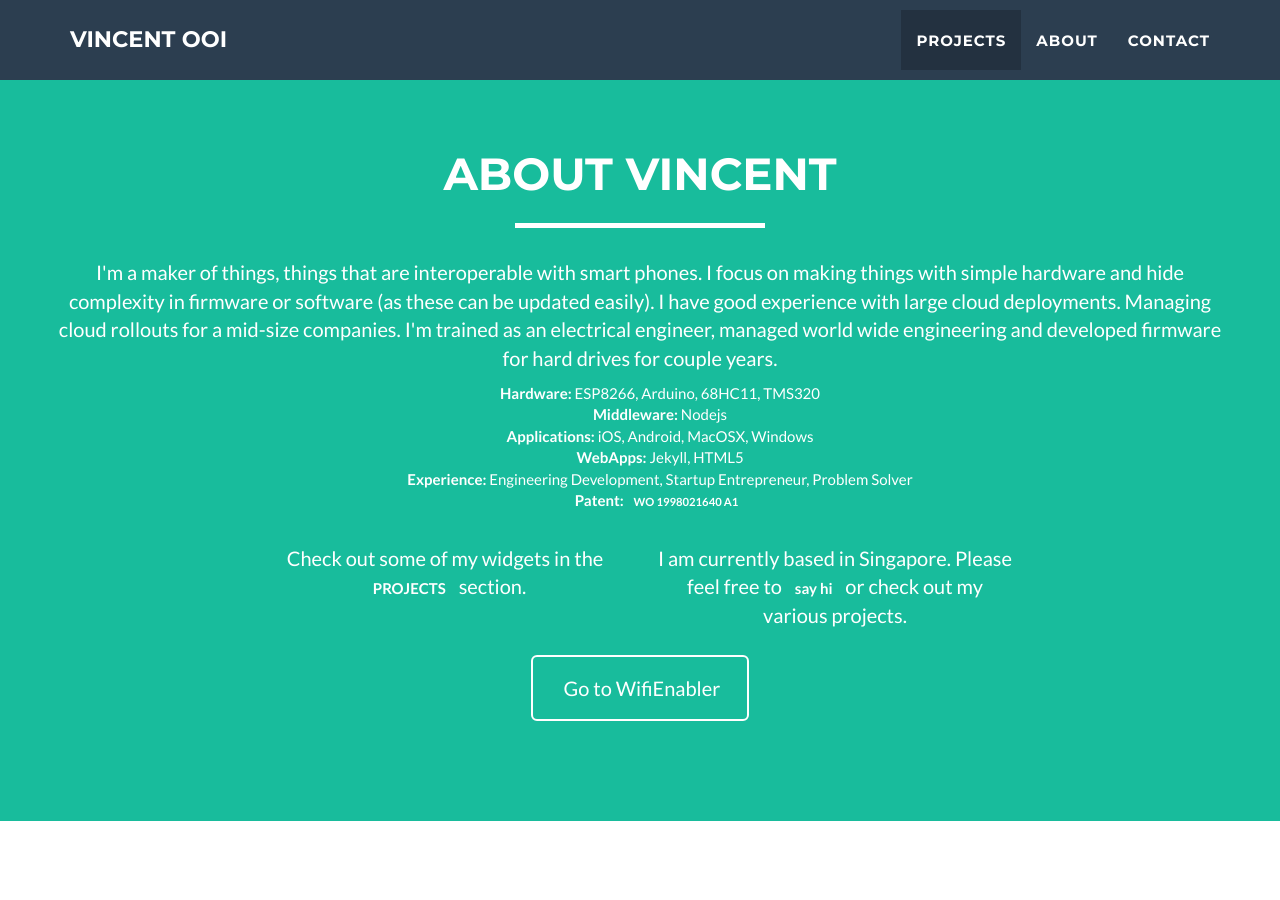
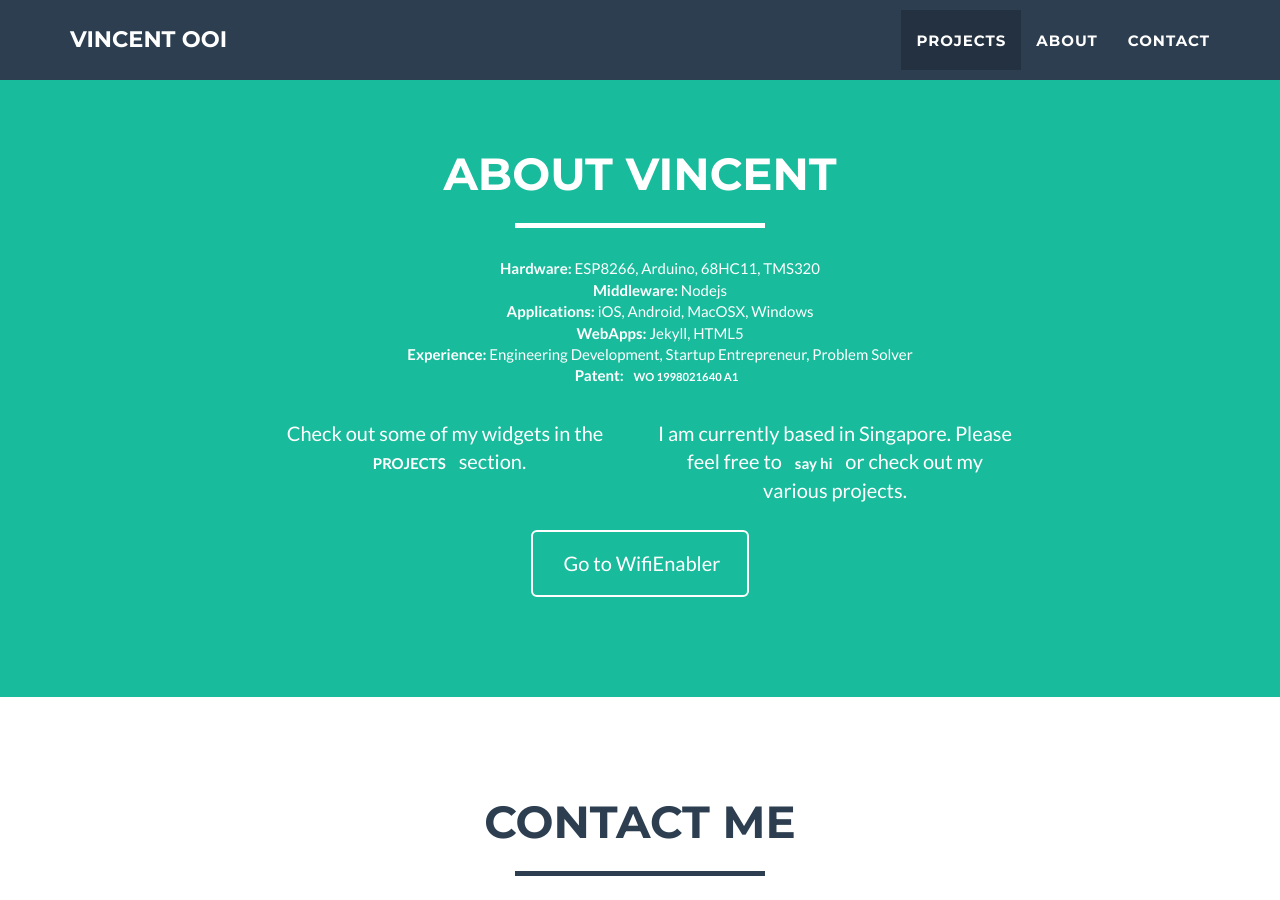
Before and after one commit to ooivincent/ooivincent.github.io, a Jekyll site: the page built from index.html, in a window 1280 px wide and 900 px high, scrolled down 1540 px. Built offline with Jekyll 4.4.1, drawn with Linux system fonts in a browser that asks for light colours; comment, search, counter and statistics services are not loaded.

Commit message:
Update about.html

```diff
--- a/_includes/about.html
+++ b/_includes/about.html
@@ -8,7 +8,7 @@
                 </div>
             </div>
             <div class="row" align="center">
-                <p>I'm a maker of things, things that are interoperable with smart phones. I focus on making things with simple hardware and hide complexity in firmware or software (as these can be updated easily). I have good experience with large cloud deployments. Managing cloud rollouts for a mid-size companies. I'm trained as an electrical engineer, managed world wide engineering and developed firmware for hard drives for couple years.</p>
+
                 <ul style="list-style-type:none">
                         <li><b>Hardware:</b> ESP8266, Arduino, 68HC11, TMS320</li>
                         <li><b>Middleware:</b> Nodejs</li>
```
